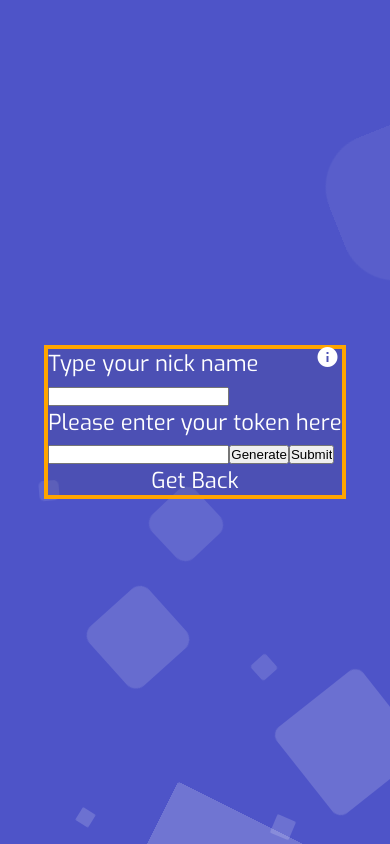
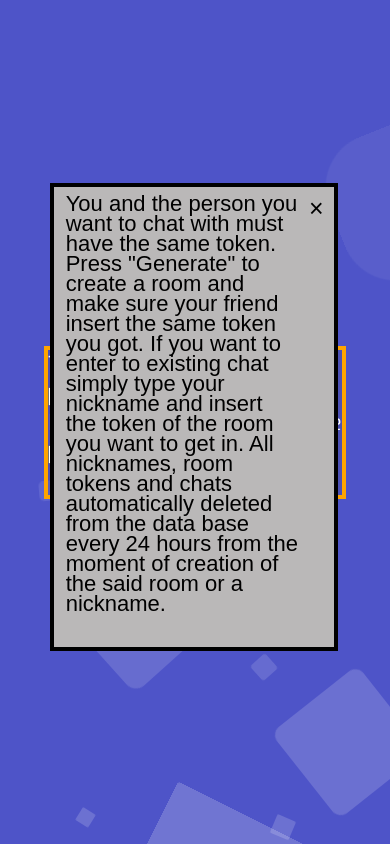
Before and after one commit to Michael19932k/MichaelApp, a React (Create React App) app in the folder michaelapp/: page /LinkWindow in a window 390 px wide. Both pictures are taken after a click on the element "info". Built offline with nearby package versions, Linux system fonts and the light colour scheme; no server answers.

Commit message:
save before changes for final build upload (expire & infoIcon fixed)

```diff
--- a/michaelapp/src/ChatBox.css
+++ b/michaelapp/src/ChatBox.css
@@ -118,9 +118,7 @@
 
 @media screen and (max-width: 600px) {
   .NickNamesArea {
-    /* display: none; */
     width: 100%;
-    /* height: fit-content; */
     border-bottom: solid orange 4px;
   }
   .ChatInputArea {
--- a/michaelapp/src/InfoIcon.css
+++ b/michaelapp/src/InfoIcon.css
@@ -1,6 +1,5 @@
 .infoWrapper {
     position: relative;
-
     display: -ms-flexbox;
     display: -webkit-flex;
     display: flex;
@@ -23,6 +22,7 @@
 }
 
 .bubble {
+    position: absolute;
     bottom: 4vh;
     width: 300px;
     height: 250px;
@@ -32,7 +32,6 @@
     color: #00bfb6;
     background: #BAB8B8;
     font-family: arial;
-    position: absolute;
     -webkit-order: 0;
     -ms-flex-order: 0;
     order: 0;
@@ -42,7 +41,7 @@
     -webkit-align-self: auto;
     -ms-flex-item-align: auto;
     align-self: auto;
-    z-index: 2;
+    /* z-index: 2; */
 }
 
 .bubble:after {
@@ -72,6 +71,7 @@
 }
 
 .info {
+    position: relative;
     font-size: 30px;
     -webkit-align-self: auto;
     -ms-flex-item-align: auto;
@@ -84,7 +84,6 @@
 
 .infoContentWrapper {
     color: rgb(0, 0, 0);
-    /* height: 300px; */
     padding: 0px 5px;
     position: absolute;
     top: 2px;
@@ -97,11 +96,9 @@
     text-align: left;
     color: rgb(0, 0, 0);
     line-height: 20px;
-    /* height: 120px; */
     padding: 5px 5px 5px 5px;
     overflow-wrap: break-word;
     width: 320px;
-    /* height: 300px; */
 }
 
 .CloseButton {
@@ -111,3 +108,34 @@
     padding: 5px;
     cursor: pointer;
 }
+@media screen and (max-width: 600px) {
+    .minorLinkWindowWrapper{
+      height: fit-content;
+      width: fit-content;
+    }
+    .bubble {
+        position: relative;
+        display: block;
+        top: 250px;
+        right:-30px;
+        /* left: 5; */
+        width: 220px;
+        height: 400px;
+        border: 4px solid #000000;
+        padding: 30px;
+        /* text-align: right; */
+        z-index: 100;
+    }
+    .infoText {
+        text-align: left;
+        width: fit-content;
+
+    }
+    .bubble:after {
+        all: unset;
+    }
+
+    .bubble:before {
+        all: unset;
+    }
+  }
--- a/michaelapp/src/InfoIcon.js
+++ b/michaelapp/src/InfoIcon.js
@@ -2,41 +2,38 @@ import React, { useState, useEffect } from 'react';
 import './InfoIcon.css';
 
 function Info() {
-    const [visibility, Setvisibility] = useState({ visibility: "hidden" })
     const [ClickedForVisibilty, SetClickedForVisibilty] = useState(false)
-    function HoverToshowIT() {
-        Setvisibility({ visibility: "visible" })
 
-    }
-    function ClickedToShow() {
+    function ClickedToShow(e) {
+        e.stopPropagation();
+        console.log('ClickedToShow', true)
         SetClickedForVisibilty(true)
-        Setvisibility({ visibility: "visible" })
 
     }
     function ClickedToClose() {
         SetClickedForVisibilty(false)
-        Setvisibility({ visibility: "hidden" })
-
-    }
-    function hideIT() {
-        if (ClickedForVisibilty === true) {
-            Setvisibility({ visibility: "visible" })
-        }
-        Setvisibility({ visibility: "hidden" })
+        console.log('ClickedToShow', false)
 
     }
 
     return (
         <div>
             <div className='infoWrapper'>
-                <div className="bubble" style={visibility}>
-                    <div className='infoContentWrapper'>
-                        <div className='infoText'>You and the person you want to chat with need to have the same token. Press "Generate" to create a room and make sure your friend insert the same token you got. If you want to enter to existing chat simply type your nickname and insert the token of the room you want to get in.
+                {ClickedForVisibilty ?
+                    <div className="bubble">
+                        <div className='infoContentWrapper'>
+                            <div className='infoText'>You and the person you want to chat with must have the same token. Press "Generate" to create a room and make sure your friend insert the same token you got. If you want to enter to existing chat simply type your nickname and insert the token of the room you want to get in.
                         All nicknames, room tokens and chats automatically deleted from the data base every 24 hours from the moment of creation of the said room or a nickname.</div>
-                        <div className='CloseButton' onClick={ClickedToClose}>&#215;</div>
+                            <div className='CloseButton' onClick={ClickedToClose}>&#215;</div>
+                        </div>
                     </div>
+                    :
+                    <div />
+                }
+                <div className='info'
+                    onClick={(e) => { ClickedToShow(e) }}>
+                    <i className="material-icons">info</i>
                 </div>
-                <div className='info' onClick={ClickedToShow} onMouseOver={HoverToshowIT} onMouseOut={hideIT}><i className="material-icons">info</i></div>
             </div>
         </div>
 
--- a/michaelapp/src/NavButtonMenu.css
+++ b/michaelapp/src/NavButtonMenu.css
@@ -20,7 +20,7 @@
   display: flex;
   color: white;
   height: 7vh;
-  width: 10vw;
+  width: 20vw;
   margin: 3vw;
   font-size: 16px;
   cursor: pointer;
@@ -29,3 +29,8 @@
   align-items: center;
   justify-content: center;
 }
+@media screen and (max-width: 600px) {
+  .buttonS {
+    width: 30vw;
+  }
+}
--- a/michaelapp/src/NavButtonMenu.js
+++ b/michaelapp/src/NavButtonMenu.js
@@ -16,9 +16,7 @@ function NavButtonMenu() {
 
         <div className="buttonWrapper">
             <div className="btn-group">
-                <Link to={"/LinkWindow"} className='buttonS'>FlashChat</Link>
-                {/* <Link to={"/"} c className="buttonS">Log In</Link>
-                <Link to={"/"} c className="buttonS">Sign Up</Link> */}
+                <Link to={"/LinkWindow"} className='buttonS'>DemoChat</Link>
             </div>
         </div>)
 }
--- a/michaelapp/src/linkWindow.css
+++ b/michaelapp/src/linkWindow.css
@@ -10,7 +10,7 @@
 }
 
 .minorLinkWindowWrapper{
-  position: absolute;
+  position: relative;
   padding: 25 px;
   border: solid orange 4px;
   background-color: rgba(70, 66, 61, 0.144);
@@ -31,15 +31,14 @@
   color: orange;
 }
 .InfoIconWrapper{
-  position: relative;
-  left: 2vw;
+  position: absolute;
+  top: 6vh;
+  right: 0;
 }
 @media screen and (max-width: 600px) {
   .minorLinkWindowWrapper{
+    position: relative;
     height: fit-content;
     width: fit-content;
   }
-  .InfoIconWrapper{
-    /* left: 4vw; */
-  }
 }
--- a/michaelapp/src/linkWindow.js
+++ b/michaelapp/src/linkWindow.js
@@ -46,7 +46,6 @@ function LinkWindow(props) {
     )
     function fetchLink() {
         var createRoomId = "Id"
-        // console.log("not broken yet")
         fetch('http://localhost:3001/createRoomId', {
             method: 'POST',
             body: JSON.stringify({ createRoomId }),
@@ -79,7 +78,6 @@ function LinkWindow(props) {
                         type: 'passName',
                         payload: { userName }  //payload
                     })
-                    //  console.log(userName)
                     props.history.push(`/rooms/${tokenValue}`)
                 }
             })
```
Also changed, not shown: michaelapp/src/ChatBox.js (+0 -7 lines), 1 other file (tests, documents, lock files or other folders).
